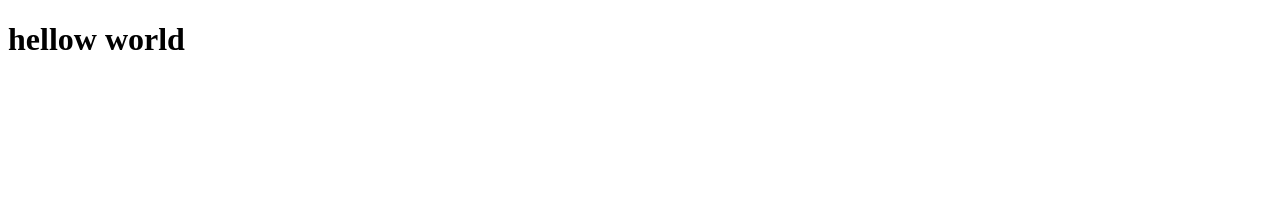
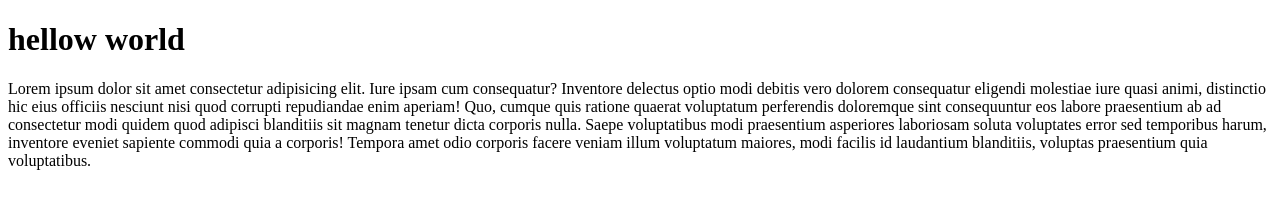
Before and after one commit to ziauddin-0987/new-file, a plain HTML site: page index.html in a window 1280 px wide. Drawn offline with Linux system fonts and the light colour scheme.

Commit message:
new file

```diff
--- a/index.html
+++ b/index.html
@@ -8,6 +8,9 @@
 <body>
 
     <h1>hellow world</h1>
+    <p>
+        Lorem ipsum dolor sit amet consectetur adipisicing elit. Iure ipsam cum consequatur? Inventore delectus optio modi debitis vero dolorem consequatur eligendi molestiae iure quasi animi, distinctio hic eius officiis nesciunt nisi quod corrupti repudiandae enim aperiam! Quo, cumque quis ratione quaerat voluptatum perferendis doloremque sint consequuntur eos labore praesentium ab ad consectetur modi quidem quod adipisci blanditiis sit magnam tenetur dicta corporis nulla. Saepe voluptatibus modi praesentium asperiores laboriosam soluta voluptates error sed temporibus harum, inventore eveniet sapiente commodi quia a corporis! Tempora amet odio corporis facere veniam illum voluptatum maiores, modi facilis id laudantium blanditiis, voluptas praesentium quia voluptatibus.
+    </p>
 
 </body>
 </html>
```
